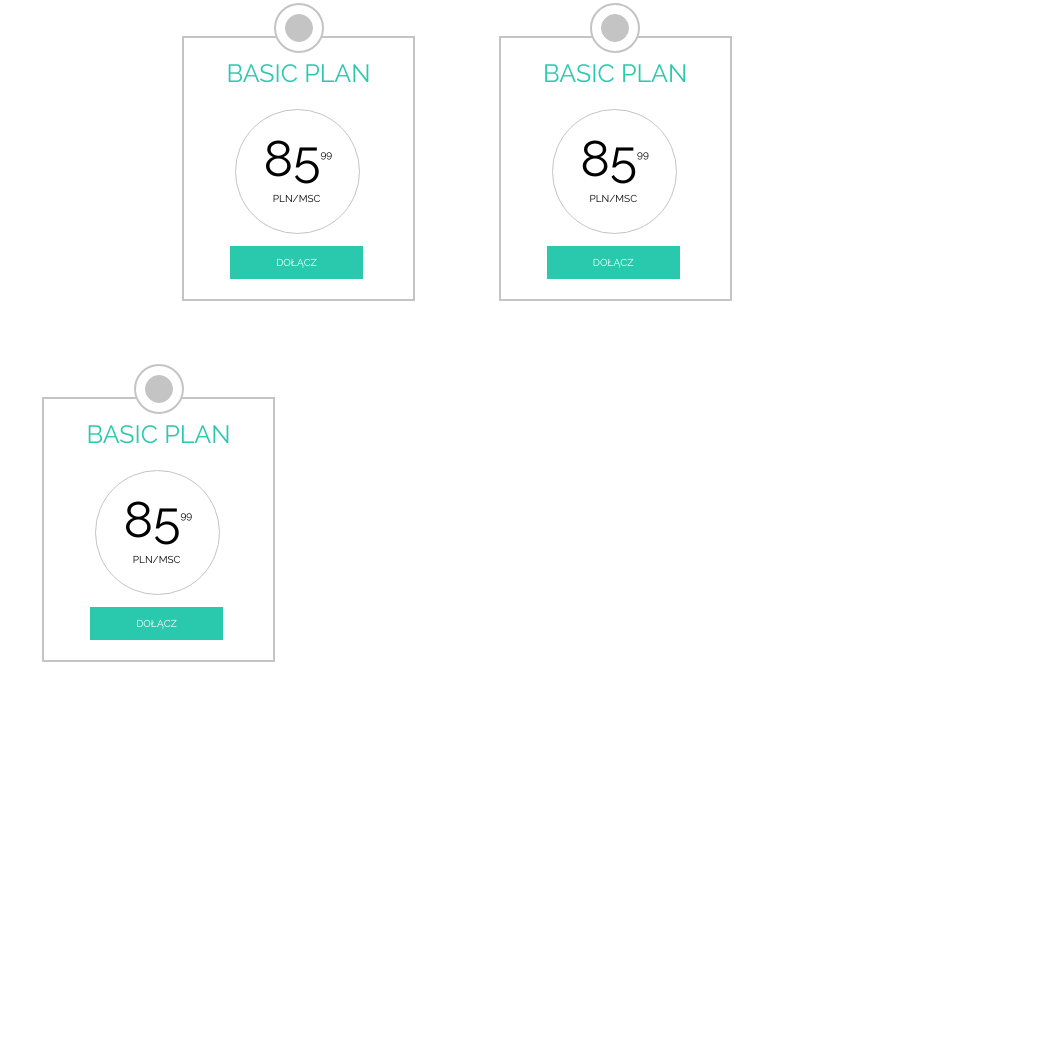
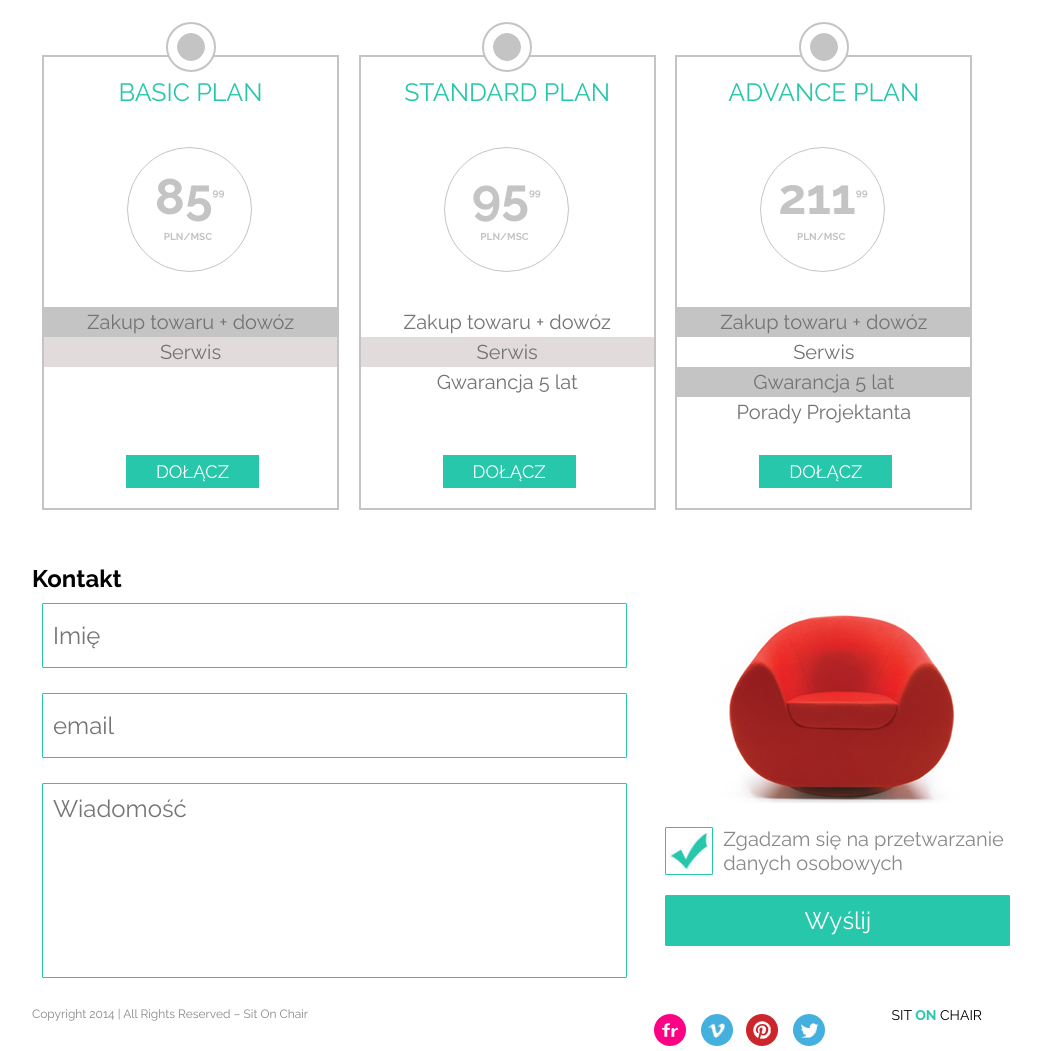
Before and after one commit to Dzielinski93/Sit_on_chair, a plain HTML site: page index.html in a window 1280 px wide. Shown: the part 871-1922 px from the top of the page, without its empty margins (133-1174 px from the left). Before the commit the page ends 1579 px from the top, so only its background shows below. Drawn offline with Linux system fonts and the light colour scheme.

Commit message:
do poprawy

```diff
--- a/css/style.css
+++ b/css/style.css
@@ -54,7 +54,7 @@ header{
   font-size: 12px;
 }
  b{
-   color: #2AC9AD;
+   color: #27c7ab;
  }
 
  /*slider*/
@@ -65,7 +65,7 @@ header{
 .slider_column1, .slider_column4{
   width: 5%;
   font-size: 75px;
-  color: #2AC9AD;
+  color: #27c7ab;
   text-decoration: none;
   font-weight: 300;
 }
@@ -79,7 +79,7 @@ header{
 }
 .arrow_right, .arrow_left{
   margin-top: 155px;
-  color: #2AC9AD;
+  color: #27c7ab;
   font-weight: lighter;
 }
 .arrow_right{
@@ -113,7 +113,7 @@ header{
 
 .slider_button {
   font-size: 20px;
-  background-color: #2AC9AD;
+  background-color: #27c7ab;
   width: 190px;
   height: 40px;
   border-radius: 4px;
@@ -184,7 +184,7 @@ position: relative;
 
 .stripe{
   height: 4px;
-  background-color: #2AC9AD;
+  background-color: #27c7ab;
   width: 140px;
   margin: 5px 0 5px 0;
   float: left;
@@ -195,21 +195,38 @@ position: relative;
   margin-bottom: -4px;
 }
 /*section menu */
+.menu{
+  height: 600px;
+}
 .menu_column{
   width: 33.333%;
   float: left;
 }
+
+.menu_column:hover .tab {
+  background-color: #27c7ab;
+}
+
+.menu_column:hover .small_frame {
+  background-color: white;
+  color: #27c7ab;
+}
+
+.menu_column:hover .frame .tab .circle_white{
+  background-color: #27c7ab;
+  border: 2px solid #27c7ab;
+}
+
 .frame{
   height: 311px;
   width: 252px;
 }
 
 .frame .tab{
-  width: 233px;
-  height: 265px;
+  height: 455px;
   border: 2px solid #C4C4C4;
   position: relative;
-  margin: 50px 10px 10px 10px;
+  margin: 50px -55px 10px 10px;
 }
 
 
@@ -251,14 +268,15 @@ position: relative;
 .small_frame{
   height: 33px;
   width: 133px;
-  background-color: #2AC9AD;
+  background-color: #27c7ab;
   position: absolute;
-  right: 50px;
+  right: 78px;
   bottom: 20px;
-  padding: 11px;
+  padding: 6px;
+  font-size: 18px;
 }
 .tabel_title{
-  color: #2AC9AD;
+  color: #27c7ab;
   font-size: 25px;
   text-align: center;
   margin-top: 20px;
@@ -269,11 +287,14 @@ position: relative;
   border-radius: 50%;
   border: 1px solid #C4C4C4;
   position: absolute;
-  right: 23%;
-  top: 71px;
+  right: 29%;
+  top: 90px;
   font-size: 50px;
   text-align: center;
   padding-top: 19px;
+  color: #C4C4C4;
+  font-weight: 700;
+
   }
 
 .pln_msc{
@@ -286,3 +307,153 @@ position: relative;
 .sup{
   font-size: 10px;
 }
+.offer1, .offer2, .offer3{
+  text-align: center;
+  margin-top: 200px;
+  font-size: 20px;
+  color: #757272;
+  line-height: 30px;
+}
+
+.offer1 p:first-of-type{
+  background-color: #C4C4C4;
+}
+.offer1 p:last-of-type{
+  background-color: #e2dbdb;
+}
+
+.offer2 p:nth-child(2n){
+  background-color: #e2dbdb;
+}
+
+.offer3 p:nth-child(2n+1){
+  background-color: #C4C4C4;
+}
+.sup{
+  margin-top: 2px;
+}
+/*formularz*/
+.contact_form_input {
+  float: left;
+  width: 60.666%;
+  margin-left: 10px;
+  padding-top: 10px;
+}
+
+input, textarea {
+  font-family: inherit;
+  font-size: 16px;
+  width: 585px;
+  display: inline-block;
+  margin-bottom: 25px;
+}
+
+input, textarea, .checkbox {
+  border: 1px solid #27c7ab;
+  border-radius: 1px;
+  font-size: 24px;
+  padding: 10px;
+}
+
+textarea {
+  height: 195px;
+  resize: none;
+}
+
+input {
+  height: 65px;
+}
+
+.checkbox {
+  height: 48px;
+  width: 48px;
+  justify-content: center;
+  vertical-align: middle;
+  float: left;
+  padding: 0;
+  margin-right: 10px;
+}
+
+.submit_button {
+  width: 340px;
+  height: 70px;
+  color: #fff;
+  align-items: center;
+  margin: 0 auto;
+}
+
+.checkbox img {
+  width: 45px;
+  height: auto;
+  margin: 5px auto;
+}
+
+input[type=submit] {
+  color: white;
+  width: 345px;
+  height: auto;
+  background-color: #27c7ab;
+  margin: auto;
+
+}
+
+.terms-acception {
+  float: right;
+  width: 33.333%;;
+  position: relative;
+}
+
+.terms-acception p {
+  margin: 0;
+  font-size: 20px;
+}
+
+.contact-picture {
+  position: relative;
+  left: 45px;
+  margin: 0 auto;
+}
+
+.terms-accept-form {
+  margin: 20px auto;
+  width: 340px;
+}
+
+.terms-accept-form::after {
+  content: "";
+  clear: both;
+  display: block;
+}
+
+.contact_form .checkbox {
+  float: left;
+}
+
+/*stopka*/
+
+.terms-accept-form p, .footer_cp, .footer-logo {
+  color: #888;
+}
+
+.footer_cp {
+  float: left;
+  font-size: 12px;
+}
+
+.footer_logo {
+  float: right;
+  font-size: 14px;
+  text-transform: uppercase;
+  margin-left: 65px;
+}
+
+
+
+.footer_socialmedia {
+  float: right;
+  padding-top: 5px;
+}
+
+.footer_socialmedia a {
+  margin-left: 7px;
+}
--- a/index.html
+++ b/index.html
@@ -120,8 +120,8 @@
 
 
         <h3 class="price_contact">CENNIK</h3>
-        <div class="stripe" class="shorter"><br>
-        </div>
+        <div class="stripe" class="shorter">
+        </div><br>
         <div class="menu_column">
           <div class="frame">
             <div class="tab">
@@ -133,6 +133,10 @@
               <p class="tabel_title">BASIC PLAN</p>
               <div class="circle_price">
                 <p>85<sup class="sup">99</sub></p><br><p class="pln_msc">PLN/MSC</p>
+                </div>
+                <div class="offer1">
+                <p>Zakup towaru + dowóz</p>
+                <p>Serwis</p>
                 </div>
     <a href="#">
         <div class="small_frame">
@@ -151,10 +155,15 @@
           <div class="circle_black"></div>
         </div>
       </div>
-      <p class="tabel_title">BASIC PLAN</p>
+      <p class="tabel_title">STANDARD PLAN</p>
       <div class="circle_price">
-        <p>85<sup class="sup">99</sub></p><br><p class="pln_msc">PLN/MSC</p>
-        </div>
+        <p>95<sup class="sup">99</sub></p><br><p class="pln_msc">PLN/MSC</p></div>
+          <div class="offer2">
+          <p>Zakup towaru + dowóz</p>
+          <p>Serwis</p>
+          <p>Gwarancja 5 lat</p>
+          </div>
+
 <a href="#">
 <div class="small_frame">
   DOŁĄCZ
@@ -172,10 +181,16 @@
           <div class="circle_black"></div>
         </div>
       </div>
-      <p class="tabel_title">BASIC PLAN</p>
+      <p class="tabel_title">ADVANCE PLAN</p>
       <div class="circle_price">
-        <p>85<sup class="sup">99</sub></p><br><p class="pln_msc">PLN/MSC</p>
-        </div>
+        <p>211<sup class="sup">99</sub></p><br><p class="pln_msc">PLN/MSC</p>  </div>
+          <div class="offer3">
+          <p>Zakup towaru + dowóz</p>
+          <p>Serwis</p>
+          <p>Gwarancja 5 lat</p>
+          <p>Porady Projektanta</p>
+          </div>
+
 <a href="#">
 <div class="small_frame">
   DOŁĄCZ
@@ -189,6 +204,68 @@
 </div>
 
   </section>
+  <section class="contact_form">
+    <div class="container">
+<div class="row">
+
+
+      <h2>
+        Kontakt
+      </h2>
+      <div class="contact_form_input">
+        <input type="text" name="name" placeholder="Imię">
+        <input type="email" name="mail" placeholder="email">
+        <textarea placeholder="Wiadomość"></textarea>
+      </div>
+      <div class="terms-acception">
+        <img src="images/red_chair.png" class="contact-picture">
+        <div class="terms-accept-form">
+          <div class="checkbox">
+            <img src="images/form_ok.jpg" alt="checkbox marked">
+          </div>
+          <p>
+            Zgadzam się na przetwarzanie danych osobowych
+          </p>
+        </div>
+        <div class="submit_button">
+          <input type="submit"  value="Wyślij">
+        </div>
+      </div>
+    </div>
+  </div>
+  </section>
+  <footer>
+    <div class="container">
+<div class="row">
+
+
+      <div class="footer_cp">
+        <p>
+        Copyright 2014 | All Rights Reserved – Sit On Chair
+        </p>
+      </div>
+      <div class="footer_logo">
+        <p>
+          Sit <b>On</b> Chair
+        </p>
+      </div>
+      <div class="footer_socialmedia">
+        <a href="#">
+          <img src="images/flickr.png" alt="flickr logo">
+        </a>
+        <a href="#">
+          <img src="images/vimeo.png" alt="vimeo logo">
+        </a>
+        <a href="#">
+          <img src="images/pinterest.png" alt="pinterest logo">
+        </a>
+        <a href="#">
+          <img src="images/twitter.png" alt="twitter logo">
+        </a>
+      </div>
+    </div>
+  </div>
+  </footer>
 </body>
 
 </html>
```
